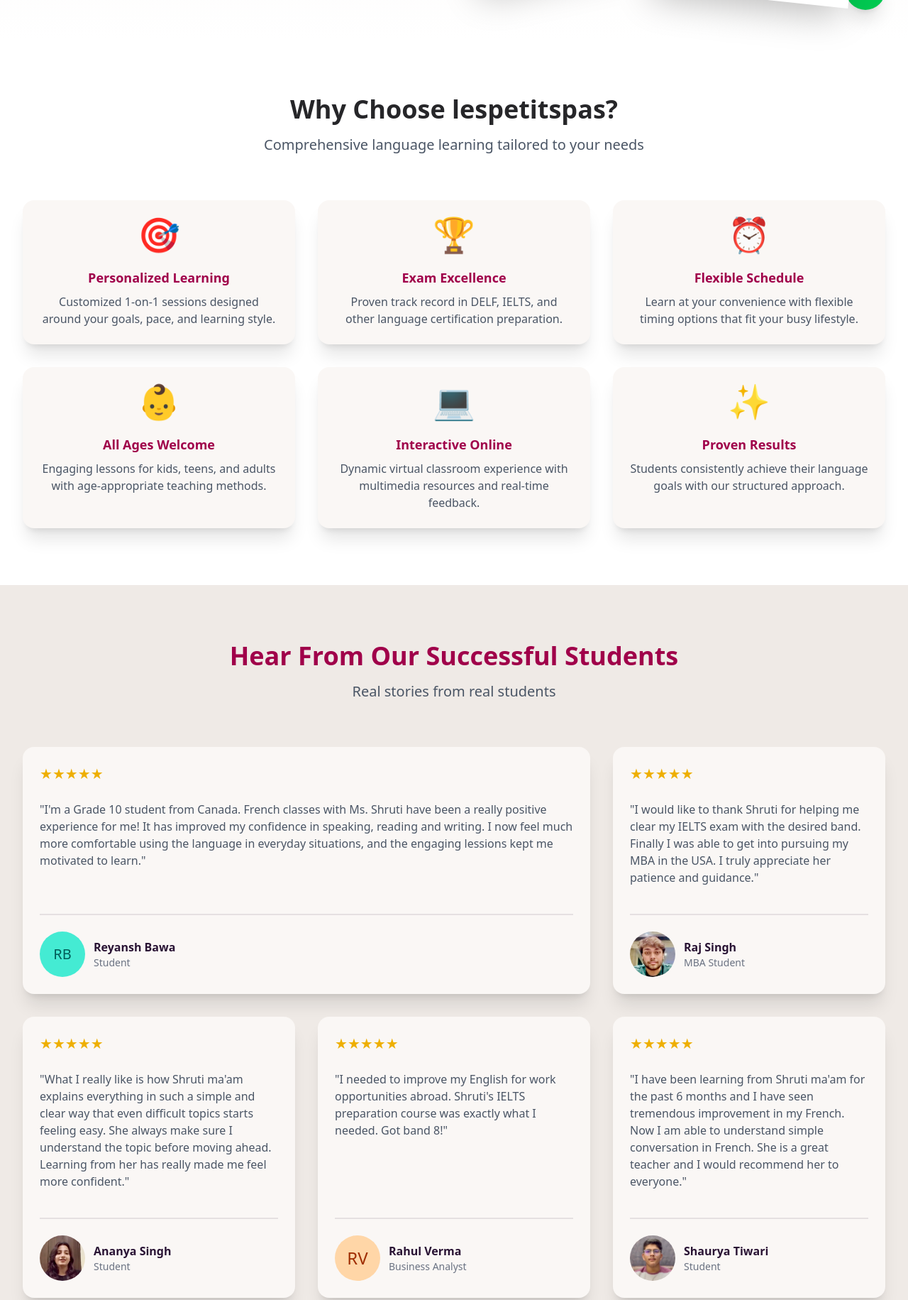
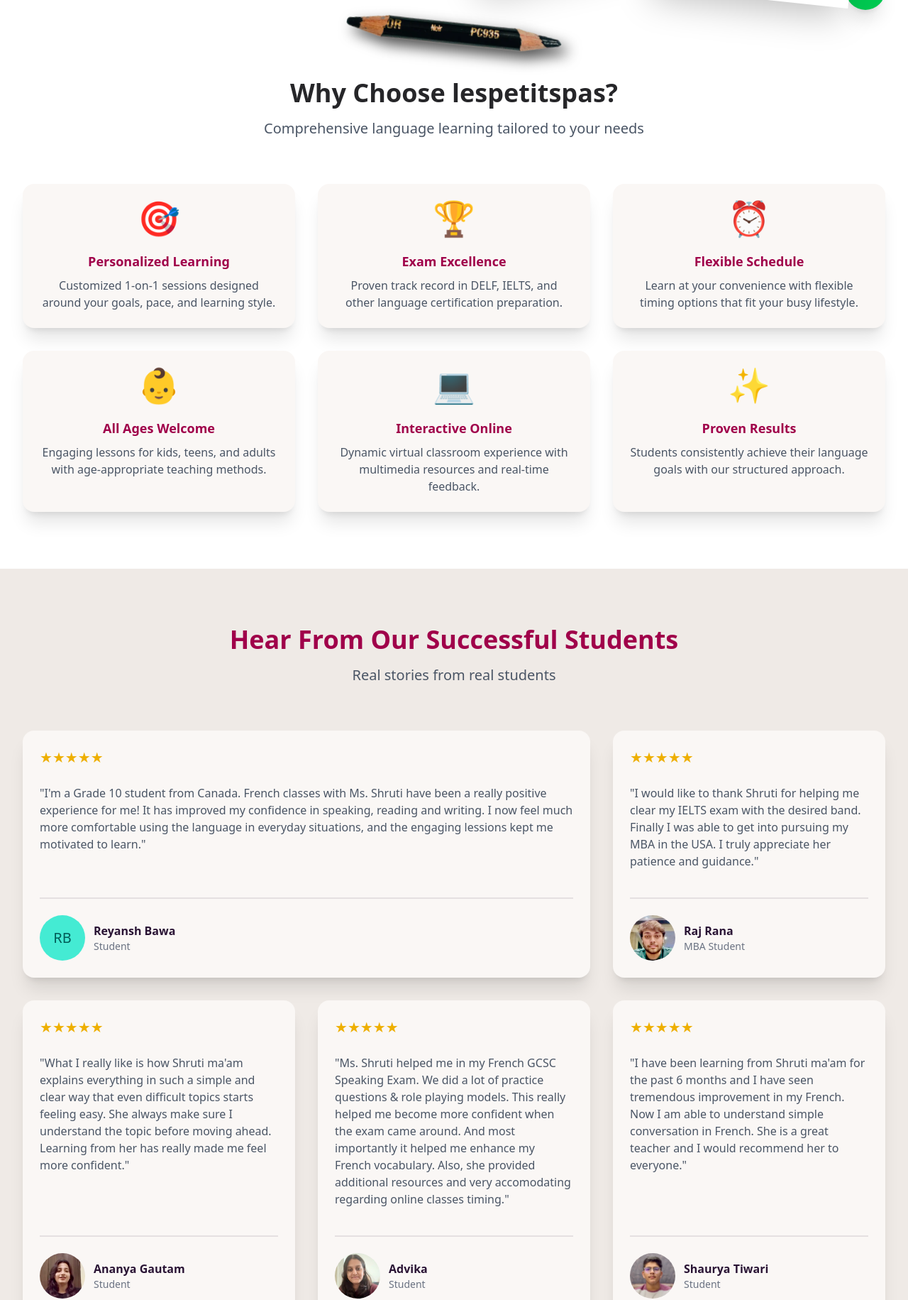
Before and after one commit to mehradotdev/lespetitspas-web, an Astro site: page / in a window 1280 px wide. Shown: the part 754-2585 px from the top of the page at 71% size. Built offline with nearby package versions, Linux system fonts and the light colour scheme; Astro itself is replaced by a stand-in of ours.

Commit message:
chore: integrate Shruti's feedback

```diff
--- a/src/components/Features.astro
+++ b/src/components/Features.astro
@@ -2,59 +2,100 @@
 // Features section showcasing key benefits
 ---
 
-<section id="features" class="py-20 bg-white">
+<section id="features" class="pt-8 pb-20 bg-white">
   <div class="max-w-7xl mx-auto px-4 sm:px-6 lg:px-8">
     <div class="text-center mb-16">
-			<h2 class="text-3xl md:text-4xl font-bold text-neutral mb-4">Why Choose lespetitspas?</h2>
-			<p class="text-xl text-gray-600">Comprehensive language learning tailored to your needs</p>
+      <img
+        alt="Pencil"
+        class="mx-auto my-4 max-w-80 rotate-6 scale-75 mix-blend-multiply drop-shadow-[10px_9px_10px_rgba(0,0,0,0.7)] lg:mb-10 lg:scale-100"
+        src="/pencil.webp"
+      />
+      <h2 class="text-3xl md:text-4xl font-bold text-neutral mb-4">
+        Why Choose lespetitspas?
+      </h2>
+      <p class="text-xl text-gray-600">
+        Comprehensive language learning tailored to your needs
+      </p>
     </div>
 
     <div class="grid grid-cols-1 md:grid-cols-2 lg:grid-cols-3 gap-8">
-			<div class="card bg-base-100 shadow-xl hover:shadow-2xl transition-shadow">
+      <div
+        class="card bg-base-100 shadow-xl hover:shadow-2xl transition-shadow"
+      >
         <div class="card-body items-center text-center">
           <div class="text-5xl mb-4">🎯</div>
-					<h3 class="card-title text-secondary-content">Personalized Learning</h3>
-					<p class="text-gray-600 text-base">Customized 1-on-1 sessions designed around your goals, pace, and learning style.</p>
+          <h3 class="card-title text-secondary-content">
+            Personalized Learning
+          </h3>
+          <p class="text-gray-600 text-base">
+            Customized 1-on-1 sessions designed around your goals, pace, and
+            learning style.
+          </p>
         </div>
       </div>
 
-			<div class="card bg-base-100 shadow-xl hover:shadow-2xl transition-shadow">
+      <div
+        class="card bg-base-100 shadow-xl hover:shadow-2xl transition-shadow"
+      >
         <div class="card-body items-center text-center">
           <div class="text-5xl mb-4">🏆</div>
           <h3 class="card-title text-secondary-content">Exam Excellence</h3>
-					<p class="text-gray-600 text-base">Proven track record in DELF, IELTS, and other language certification preparation.</p>
+          <p class="text-gray-600 text-base">
+            Proven track record in DELF, IELTS, and other language certification
+            preparation.
+          </p>
         </div>
       </div>
 
-			<div class="card bg-base-100 shadow-xl hover:shadow-2xl transition-shadow">
+      <div
+        class="card bg-base-100 shadow-xl hover:shadow-2xl transition-shadow"
+      >
         <div class="card-body items-center text-center">
           <div class="text-5xl mb-4">⏰</div>
           <h3 class="card-title text-secondary-content">Flexible Schedule</h3>
-					<p class="text-gray-600 text-base">Learn at your convenience with flexible timing options that fit your busy lifestyle.</p>
+          <p class="text-gray-600 text-base">
+            Learn at your convenience with flexible timing options that fit your
+            busy lifestyle.
+          </p>
         </div>
       </div>
 
-			<div class="card bg-base-100 shadow-xl hover:shadow-2xl transition-shadow">
+      <div
+        class="card bg-base-100 shadow-xl hover:shadow-2xl transition-shadow"
+      >
         <div class="card-body items-center text-center">
           <div class="text-5xl mb-4">👶</div>
           <h3 class="card-title text-secondary-content">All Ages Welcome</h3>
-					<p class="text-gray-600 text-base">Engaging lessons for kids, teens, and adults with age-appropriate teaching methods.</p>
+          <p class="text-gray-600 text-base">
+            Engaging lessons for kids, teens, and adults with age-appropriate
+            teaching methods.
+          </p>
         </div>
       </div>
 
-			<div class="card bg-base-100 shadow-xl hover:shadow-2xl transition-shadow">
+      <div
+        class="card bg-base-100 shadow-xl hover:shadow-2xl transition-shadow"
+      >
         <div class="card-body items-center text-center">
           <div class="text-5xl mb-4">💻</div>
           <h3 class="card-title text-secondary-content">Interactive Online</h3>
-					<p class="text-gray-600 text-base">Dynamic virtual classroom experience with multimedia resources and real-time feedback.</p>
+          <p class="text-gray-600 text-base">
+            Dynamic virtual classroom experience with multimedia resources and
+            real-time feedback.
+          </p>
         </div>
       </div>
 
-			<div class="card bg-base-100 shadow-xl hover:shadow-2xl transition-shadow">
+      <div
+        class="card bg-base-100 shadow-xl hover:shadow-2xl transition-shadow"
+      >
         <div class="card-body items-center text-center">
           <div class="text-5xl mb-4">✨</div>
           <h3 class="card-title text-secondary-content">Proven Results</h3>
-					<p class="text-gray-600 text-base">Students consistently achieve their language goals with our structured approach.</p>
+          <p class="text-gray-600 text-base">
+            Students consistently achieve their language goals with our
+            structured approach.
+          </p>
         </div>
       </div>
     </div>
--- a/src/components/Hero.astro
+++ b/src/components/Hero.astro
@@ -2,7 +2,7 @@
 // Hero section with main heading and CTA
 ---
 
-<section id="hero" class="pt-32 pb-20 bg-gradient-to-b from-base-200 to-white">
+<section id="hero" class="pt-32 pb-0 bg-gradient-to-b from-base-200 to-white">
   <div class="max-w-7xl mx-auto px-4 sm:px-6 lg:px-8">
     <div
       class="flex flex-col-reverse lg:flex-row items-center gap-12 lg:gap-20"
@@ -18,7 +18,9 @@
           Personalized 1-on-1 online classes tailored to your learning goals.
           Perfect for exam preparation (DELF, IELTS), kids, and professionals.
         </p>
-        <div class="flex flex-col sm:flex-row gap-4 justify-center lg:justify-start">
+        <div
+          class="flex flex-col sm:flex-row gap-4 justify-center lg:justify-start"
+        >
           <a
             href="#contact"
             class="btn btn-accent btn-lg shadow-lg hover:shadow-xl transition-all duration-300 hover:scale-105"
--- a/src/components/Testimonials.astro
+++ b/src/components/Testimonials.astro
@@ -60,7 +60,7 @@
               </div>
             </div>
             <div>
-              <p class="font-semibold text-base">Raj Singh</p>
+              <p class="font-semibold text-base">Raj Rana</p>
               <p class="text-sm text-gray-500">MBA Student</p>
             </div>
           </div>
@@ -88,7 +88,7 @@
               </div>
             </div>
             <div>
-              <p class="font-semibold text-base">Ananya Singh</p>
+              <p class="font-semibold text-base">Ananya Gautam</p>
               <p class="text-sm text-gray-500">Student</p>
             </div>
           </div>
@@ -101,22 +101,22 @@
             <span class="text-warning text-xl">★★★★★</span>
           </div>
           <p class="text-gray-600 mb-4 text-base">
-            "I needed to improve my English for work opportunities abroad.
-            Shruti's IELTS preparation course was exactly what I needed. Got
-            band 8!"
+            "Ms. Shruti helped me in my French GCSC Speaking Exam. We did a lot of practice questions & role playing models.
+            This really helped me become more confident when the exam came around. And most importantly it helped me enhance
+            my French vocabulary. Also, she provided additional resources and very accomodating regarding online classes timing."
           </p>
           <div class="divider my-2"></div>
           <div class="flex items-center gap-3">
-            <div class="avatar avatar-placeholder">
-              <div
-                class="bg-accent text-2xl text-accent-content rounded-full w-16"
-              >
-                <span>RV</span>
+            <div class="avatar">
+              <div class="w-16 rounded-full">
+                <img
+                  src="/advika.jpeg"
+                />
               </div>
             </div>
             <div>
-              <p class="font-semibold text-base">Rahul Verma</p>
-              <p class="text-sm text-gray-500">Business Analyst</p>
+              <p class="font-semibold text-base">Advika</p>
+              <p class="text-sm text-gray-500">Student</p>
             </div>
           </div>
         </div>
```
Also changed, not shown: public/advika.jpeg (added), public/pencil.webp (added). Lines whose indentation alone changed are shown as unchanged.
